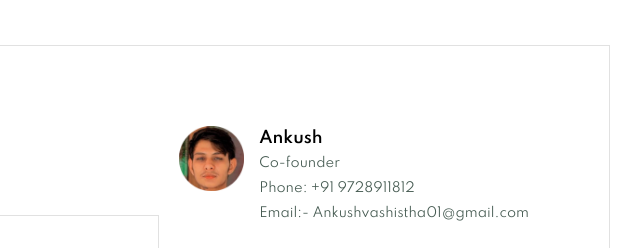
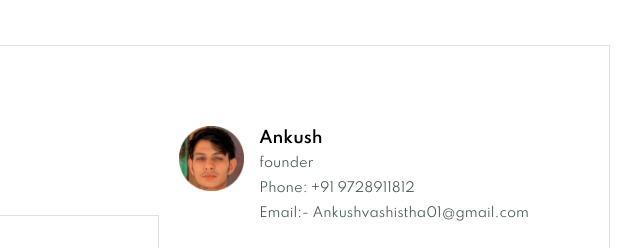
Before and after one commit to Ankushvashisth/Anvi, a plain HTML site: page contact.html in a window 1280 px wide. Shown: the part 880-1128 px from the top of the page, 640-1280 px from the left. Drawn offline with Linux system fonts and the light colour scheme.

Commit message:
Update contact.html

```diff
--- a/contact.html
+++ b/contact.html
@@ -125,7 +125,7 @@
     <div class="people">
         <div>
             <img src="Ankush.png" alt="">
-            <p><span>Ankush</span> Co-founder <br> Phone: +91 9728911812 <br> Email:- Ankushvashistha01@gmail.com</p>
+            <p><span>Ankush</span> founder <br> Phone: +91 9728911812 <br> Email:- Ankushvashistha01@gmail.com</p>
         </div>
         <div>
             <img src="Bandna.png" alt="">
```
